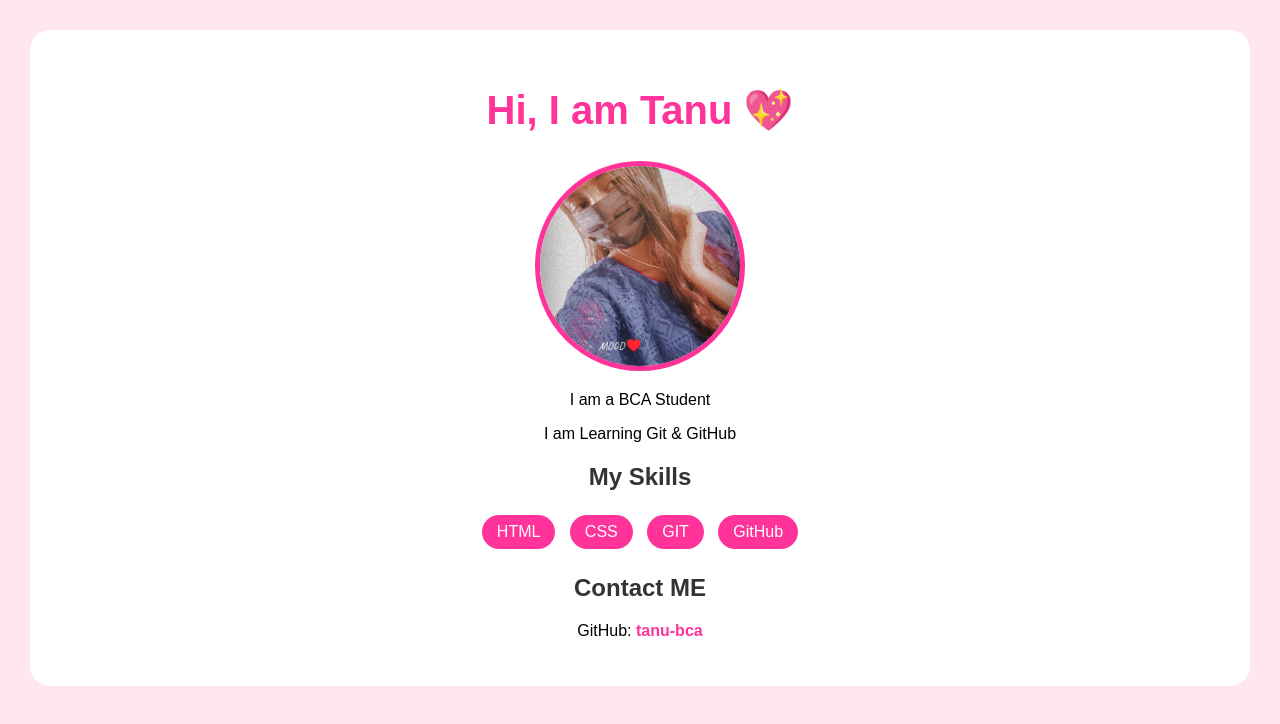
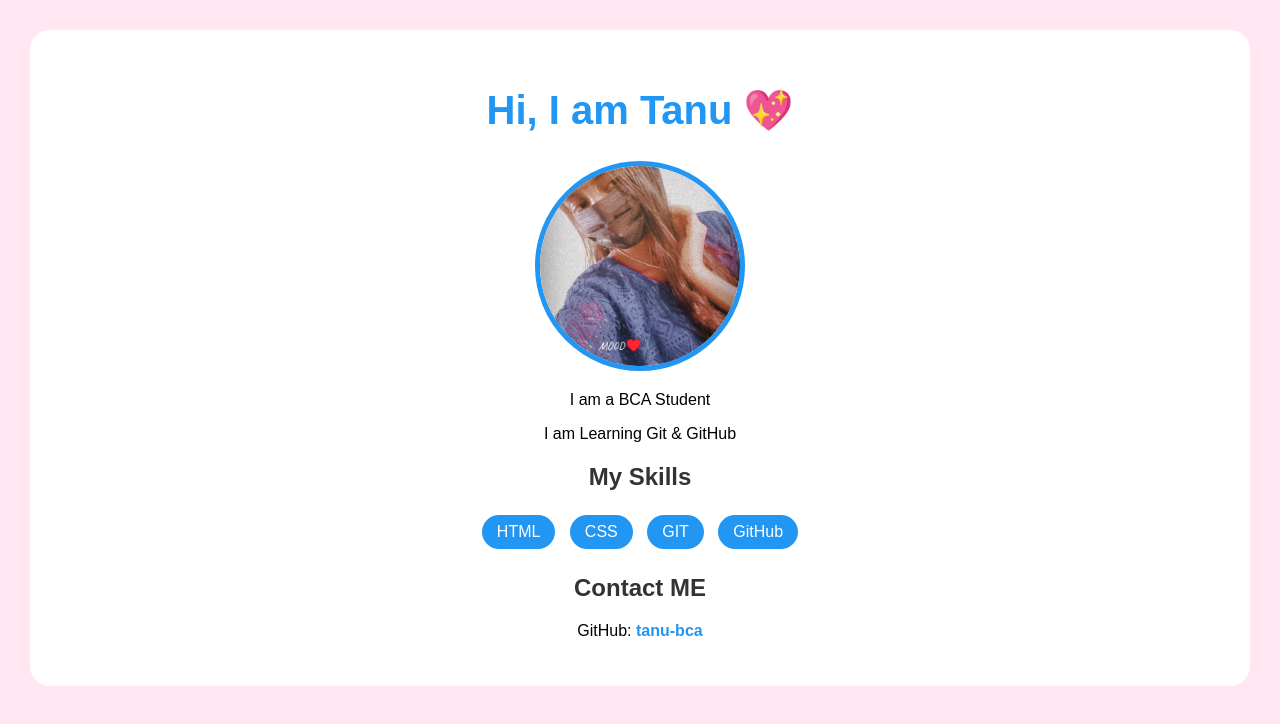
Before and after one commit to tanu-bca/portfolio, a plain HTML site: page index.html in a window 1280 px wide. Drawn offline with Linux system fonts and the light colour scheme.

Commit message:
Change color theme from pink to blue
Updated color scheme for headings and skills.

```diff
--- a/index.html
+++ b/index.html
@@ -5,16 +5,16 @@
 <style>
 body { font-family: Arial; background: #ffe6f0; text-align: center; margin: 0; }
 .box { background: white; margin: 30px; padding: 30px; border-radius: 20px; }
-h1 { color: #ff3399; font-size: 40px; }
+h1 { color: #2196F3; font-size: 40px; }
 h2 { color: #333; }
-.skill { background: #ff3399; color: white; padding: 8px 15px; border-radius: 20px; display: inline-block; margin: 5px; }
-a { color: #ff3399; text-decoration: none; font-weight: bold; }
+.skill { background: #2196F3; color: white; padding: 8px 15px; border-radius: 20px; display: inline-block; margin: 5px; }
+a { color: #2196F3; text-decoration: none; font-weight: bold; }
 </style>
 </head>
 <body>
 <div class="box">
 <h1>Hi, I am Tanu 💖</h1>
-  <img src="Snapchat-873573835.jpg" style="width:200px; height:200px; border-radius:50%; border:5px solid #ff3399; object-fit:cover;">
+  <img src="Snapchat-873573835.jpg" style="width:200px; height:200px; border-radius:50%; border:5px solid #2196F3; object-fit:cover;">
 
 <p>I am a BCA Student</p>
 <p>I am Learning Git & GitHub</p>
```
